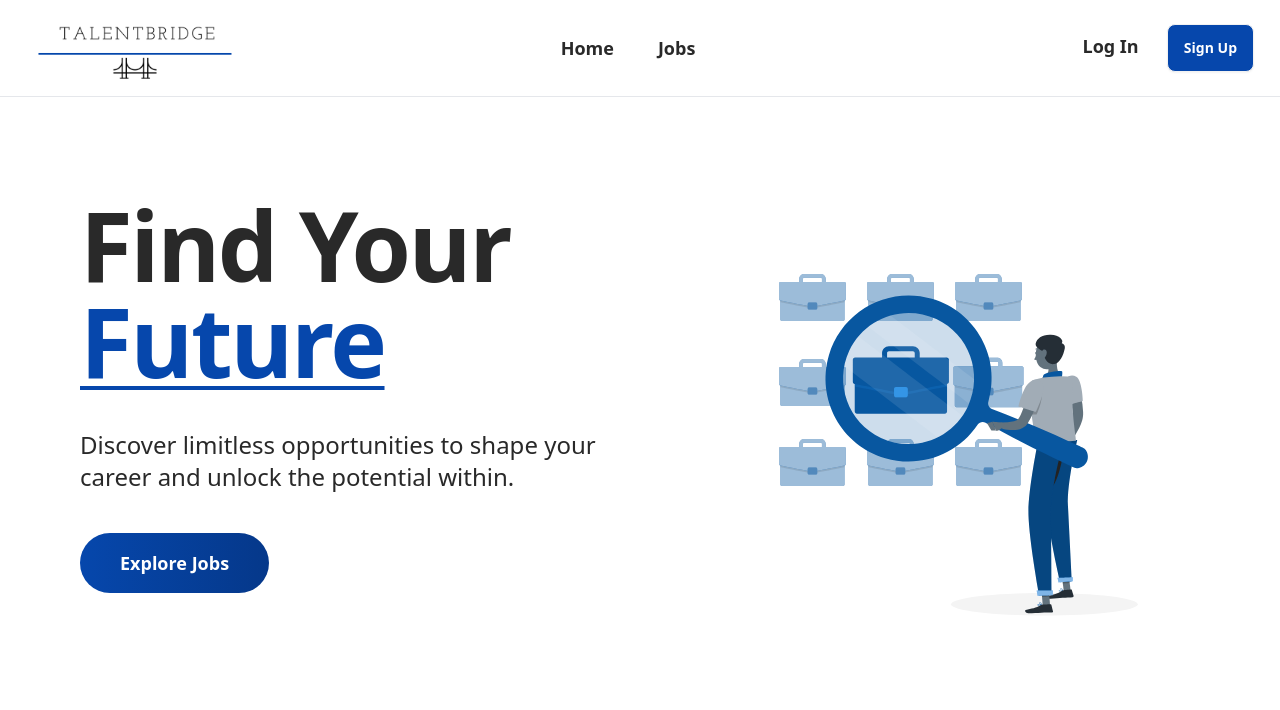
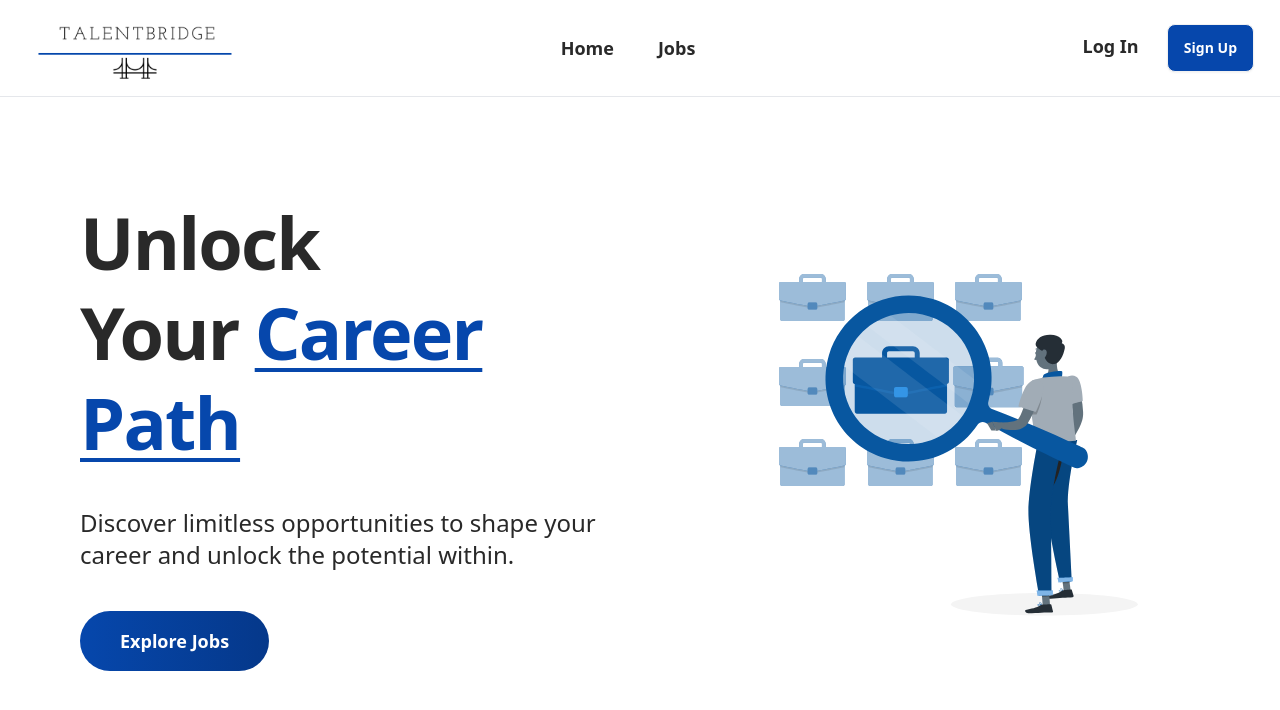
Before and after one commit to Hastyheadltd/Talentbridge, a Next.js app: page / in a window 1280 px wide. Shown: the top 710 px of the page. Built offline with nearby package versions, Linux system fonts and the light colour scheme.

Commit message:
projext setup and layout added

```diff
--- a/app/components/Home/Herosection.tsx
+++ b/app/components/Home/Herosection.tsx
@@ -14,16 +14,16 @@ export default function HeroSection() {
           initial={{ opacity: 0, y: -50 }}
           animate={{ opacity: 1, y: 0 }}
           transition={{ duration: 1.2, ease: "easeOut" }}
-          className="text-6xl sm:text-8xl font-extrabold text-secondary tracking-tight leading-tight"
+          className="text-7xl  font-extrabold text-secondary tracking-tight leading-tight"
         >
-          Find Your{" "}
+       Unlock Your
           <motion.span
-            className="text-[#0647AC] underline underline-offset-8 decoration-4"
+            className="text-[#0647AC] underline underline-offset-8 decoration-4 ps-4"
             initial={{ scale: 0.8 }}
             animate={{ scale: 1 }}
             transition={{ duration: 0.8, delay: 0.3, ease: "easeInOut" }}
           >
-            Future
+           Career Path
           </motion.span>
         </motion.h1>
 
```
